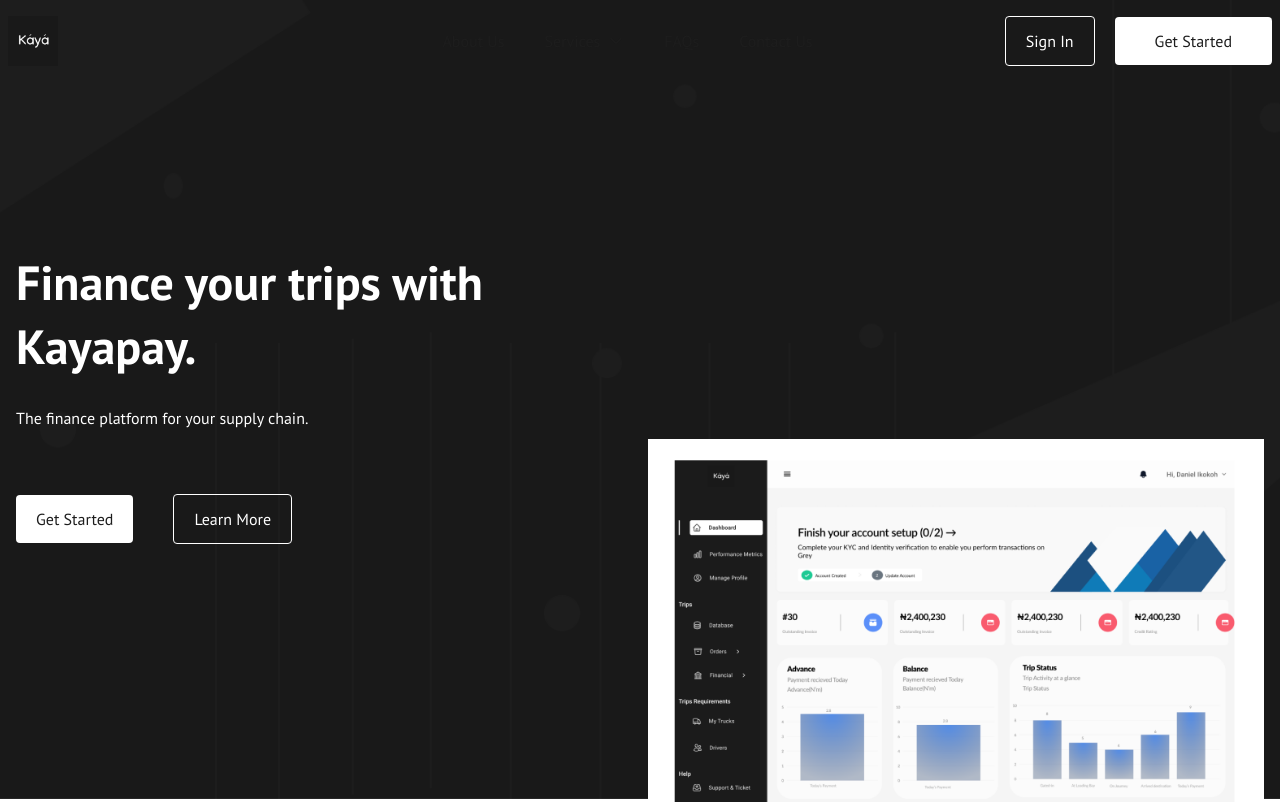
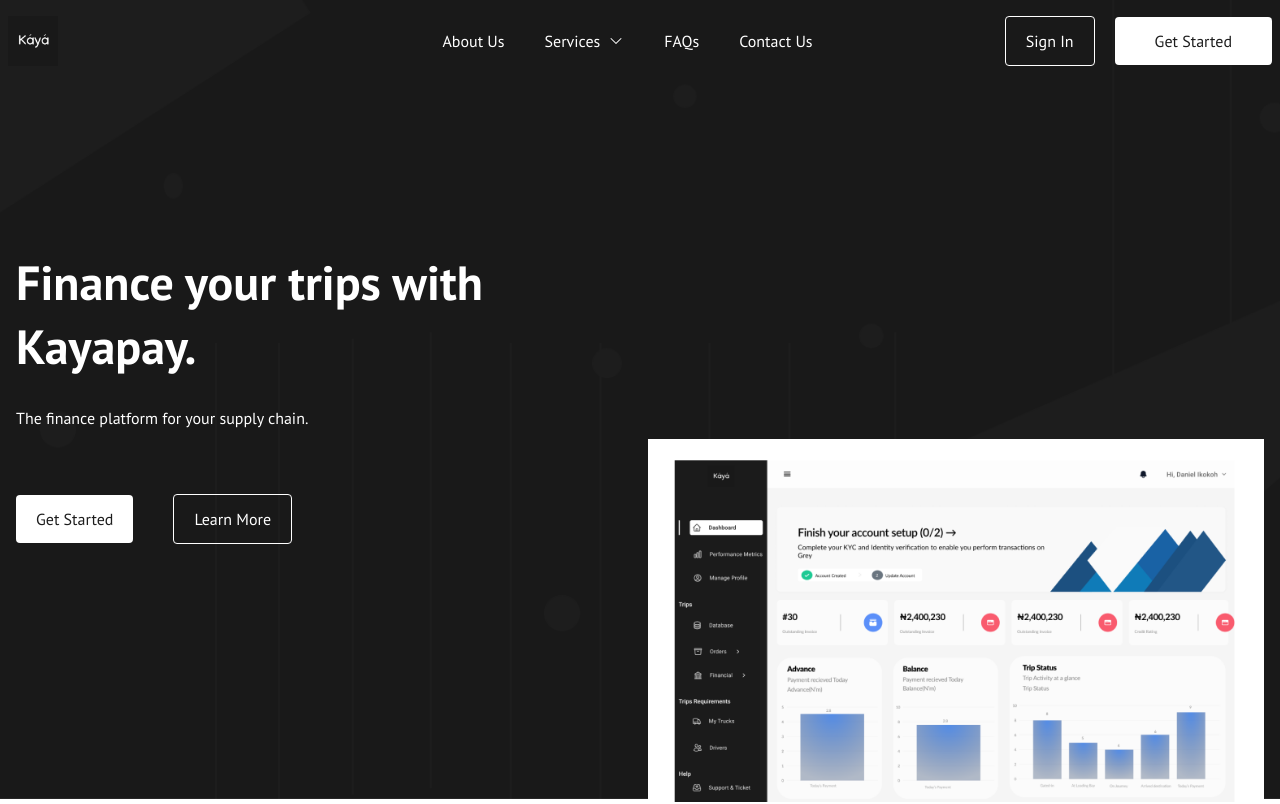
Before and after one commit to Kaya-Africa-Technology/kp-web, a Next.js app: page / in a window 1280 px wide. Shown: the top 804 px of the page. Built offline with nearby package versions, Linux system fonts and the light colour scheme.

Commit message:
fix: nav menu link color for different page fixed

```diff
--- a/Components/Navbar/Menu.jsx
+++ b/Components/Navbar/Menu.jsx
@@ -1,25 +1,37 @@
 import { HiChevronDown } from "react-icons/hi2";
 import Link from "next/link";
+import { useRouter } from "next/router";
 
 export default function Menu({ scroll, menu }) {
+  const router = useRouter();
+  console.log(router.asPath)
+
   return (
     <>
       {menu.name === "Services" ? (
         <li className="flex items-center">
-          <Link href={`${menu.path}`} className="mr-2 text-secondary">
+          <Link
+            href={`${menu.path}`}
+            // className={`${router.asPath === "/" ? 'text-secondary' : 'text-primary'} ${scroll ? 'text-primary' : 'text-primary'} mr-2`}
+            className={`mr-2 ${router.asPath !== "/" ? "text-secondary" : scroll ? "text-secondary" : "text-primary"}`}
+          >
             {menu.name}
           </Link>
           <HiChevronDown
-            className={
-              scroll
-                ? "font-bold cursor-pointer text-md md:text-secondary md:font-normal"
-                : "font-bold cursor-pointer text-md text-secondary md:font-normal"
-            }
+            className={`${
+              router.asPath !== "/" ? "text-secondary" : scroll ? "text-secondary" : "text-primary"
+            } cursor-pointer`}
           />
         </li>
       ) : (
         <li>
-          <Link href={`${menu.path}`} className="text-secondary">{menu.name}</Link>
+          <Link
+            href={`${menu.path}`}
+            // className={`${router.asPath !== "/" ? 'text-secondary' : "text-primary"} ${scroll ? 'text-secondary' : "text-primary"}`}
+            className={`${router.asPath !== "/" ? "text-secondary" : scroll ? "text-secondary" : "text-primary"}`}
+          >
+            {menu.name}
+          </Link>
         </li>
       )}
     </>
--- a/Components/Navbar/Navbar.jsx
+++ b/Components/Navbar/Navbar.jsx
@@ -5,10 +5,12 @@
 import NavOutLineButton from "../Common/NavOutLineButton";
 import NavFillButton from "../Common/NavFillButton";
 import Link from "next/link";
+import { useRouter } from "next/router";
 
 function Navbar() {
   const [navMenu, setNavMenu] = useState(false);
   const [scroll, setScroll] = useState(false);
+  const router = useRouter();
 
   const toggleNavMenu = () => {
     setNavMenu(!navMenu);
@@ -25,7 +27,7 @@
 
   return (
     <>
-      <div className={scroll ? "navbar" : "navbar-transparent"}>
+      <div className={`${scroll ? "navbar" :   "navbar-transparent"}`}>
         <div className="navbar-container">
           <Link href="/">
             <img src="/logo.png" alt="" height="50" width="50" />
--- a/pages/about.js
+++ b/pages/about.js
@@ -2,7 +2,7 @@
 
 function about() {
   return (
-    <div>about</div>
+    <div className='py-64 h-50'>about</div>
   )
 }
 
```
Also changed, not shown: public/pad.jpeg (added), 1 other file (tests, documents, lock files or other folders).
